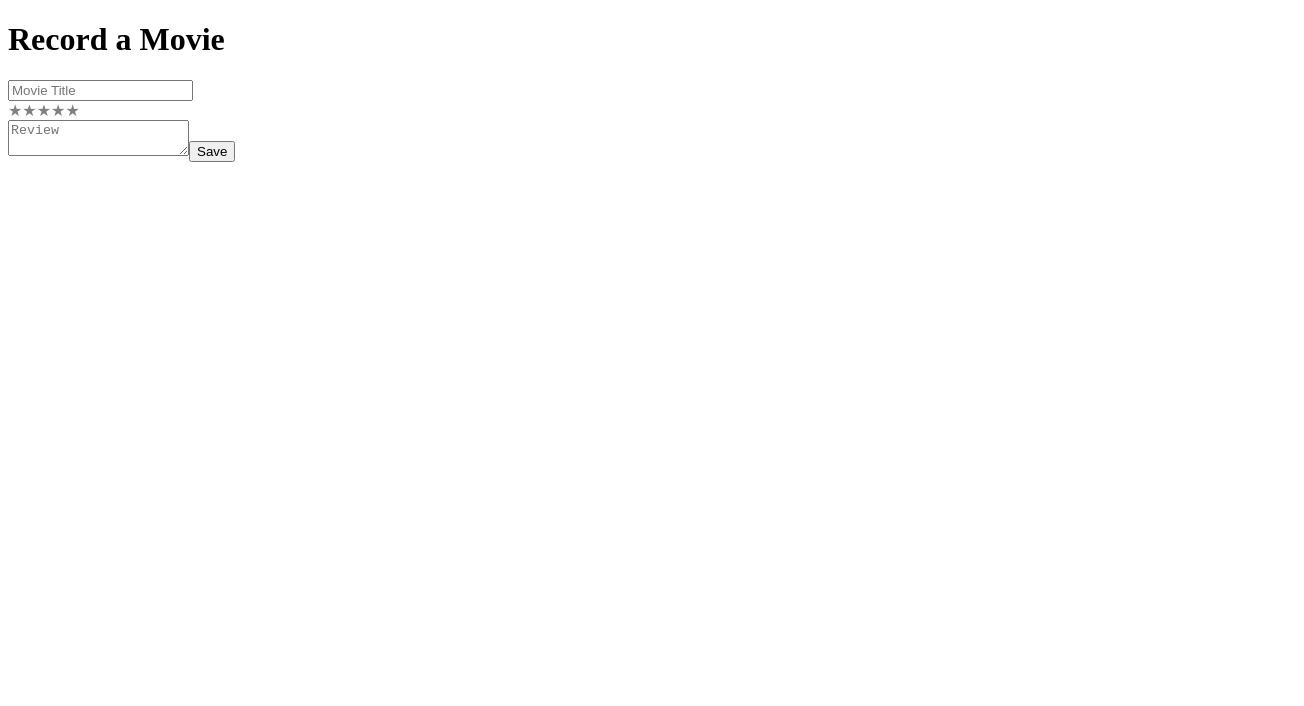
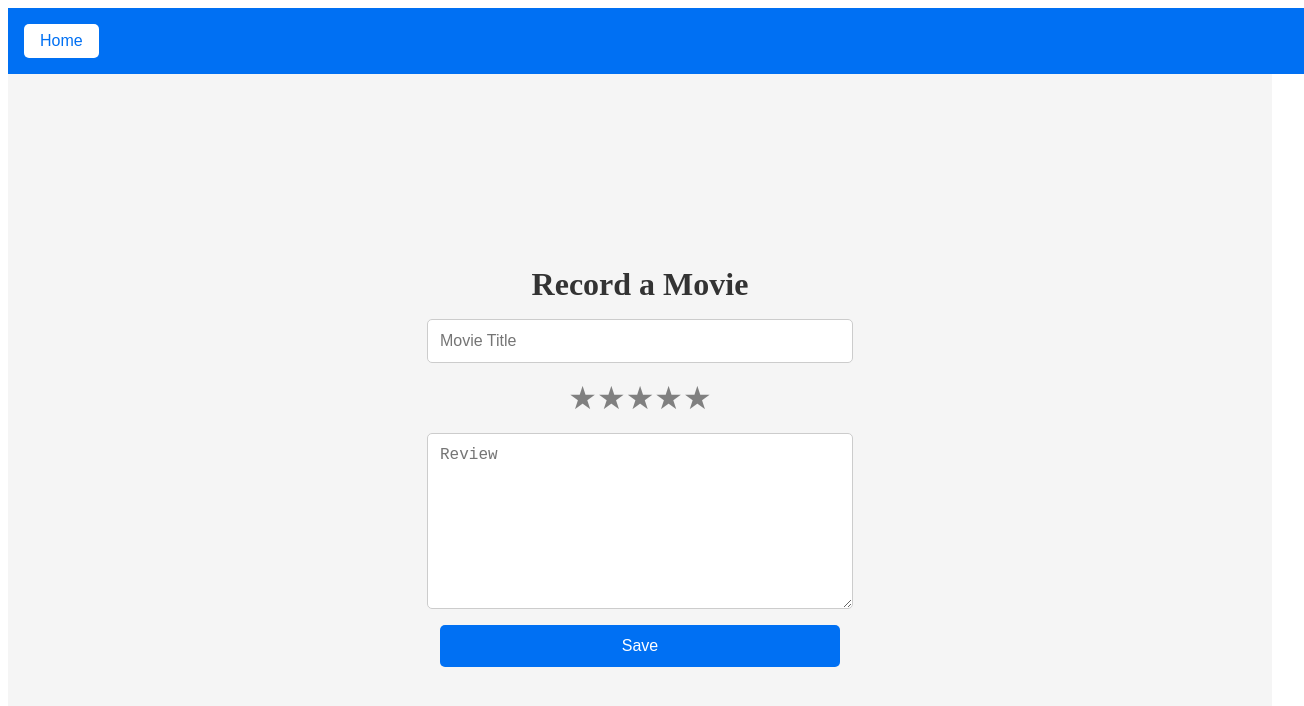
Before and after one commit to HwaI12/cinema_log, a Next.js app: page /movies in a window 1280 px wide. Shown: the top 706 px of the page, 1304 px wide, since content can reach past the window. Built offline with nearby package versions, Linux system fonts and the light colour scheme; no server answers.

Commit message:
chore: Update npm dependencies and add Header component

```diff
--- a/package.json
+++ b/package.json
@@ -11,9 +11,11 @@
   "dependencies": {
     "@heroicons/react": "^2.1.3",
     "@supabase/supabase-js": "^2.43.2",
+    "@types/styled-components": "^5.1.34",
     "next": "14.2.3",
     "react": "^18",
-    "react-dom": "^18"
+    "react-dom": "^18",
+    "styled-components": "^6.1.11"
   },
   "devDependencies": {
     "@types/node": "^20",
--- /dev/null
+++ b/src/components/Header.tsx
@@ -0,0 +1,64 @@
+import { useEffect, useState } from 'react';
+import { useRouter } from 'next/navigation';
+import { supabase } from '../lib/supabaseClient';
+import styled from 'styled-components';
+
+const HeaderContainer = styled.header`
+  width: 100%;
+  padding: 1rem;
+  background-color: #0070f3;
+  display: flex;
+  justify-content: space-between;
+  align-items: center;
+  color: white;
+`;
+
+const Button = styled.button`
+  padding: 0.5rem 1rem;
+  border: none;
+  border-radius: 5px;
+  background-color: white;
+  color: #0070f3;
+  font-size: 1rem;
+  cursor: pointer;
+
+  &:hover {
+    background-color: #e0e0e0;
+  }
+`;
+
+const Header = () => {
+  const [user, setUser] = useState<any>(null);
+  const router = useRouter();
+
+  useEffect(() => {
+    const fetchUser = async () => {
+      const { data, error } = await supabase.auth.getSession();
+      if (error) {
+        console.error(error);
+        return;
+      }
+      setUser(data?.session?.user ?? null);
+    };
+    fetchUser();
+  }, []);
+
+  const handleLogout = async () => {
+    const { error } = await supabase.auth.signOut();
+    if (error) {
+      alert(error.message);
+    } else {
+      setUser(null);
+      router.push('/auth/signin');
+    }
+  };
+
+  return (
+    <HeaderContainer>
+      <Button onClick={() => router.push('/')}>Home</Button>
+      {user && <Button onClick={handleLogout}>Logout</Button>}
+    </HeaderContainer>
+  );
+};
+
+export default Header;
--- a/src/pages/movies/index.tsx
+++ b/src/pages/movies/index.tsx
@@ -1,53 +1,136 @@
-// pages/movies/index.tsx
 import { useState } from 'react';
 import { supabase } from '../../lib/supabaseClient';
-import { useRouter } from 'next/router';
+import Header from '../../components/Header';
+import styled from 'styled-components';
+
+const Container = styled.div`
+  display: flex;
+  flex-direction: column;
+  align-items: center;
+  justify-content: center;
+  height: calc(100vh - 60px); /* Adjust height to accommodate header */
+  background-color: #f5f5f5;
+  padding: 20px;
+`;
+
+const Title = styled.h1`
+  font-size: 2rem;
+  margin-bottom: 1rem;
+  color: #333;
+`;
+
+const Input = styled.input`
+  width: 100%;
+  max-width: 400px;
+  padding: 0.75rem;
+  margin-bottom: 1rem;
+  border: 1px solid #ccc;
+  border-radius: 5px;
+  font-size: 1rem;
+`;
+
+const TextArea = styled.textarea`
+  width: 100%;
+  max-width: 400px;
+  padding: 0.75rem;
+  margin-bottom: 1rem;
+  border: 1px solid #ccc;
+  border-radius: 5px;
+  font-size: 1rem;
+  height: 150px;
+`;
+
+const Button = styled.button`
+  width: 100%;
+  max-width: 400px;
+  padding: 0.75rem;
+  margin-bottom: 1rem;
+  border: none;
+  border-radius: 5px;
+  background-color: #0070f3;
+  color: white;
+  font-size: 1rem;
+  cursor: pointer;
+
+  &:hover {
+    background-color: #005bb5;
+  }
+
+  &:disabled {
+    background-color: #aaa;
+    cursor: not-allowed;
+  }
+`;
+
+const Stars = styled.div`
+  display: flex;
+  justify-content: center;
+  margin-bottom: 1rem;
+`;
+
+const Star = styled.span<{ active: boolean }>`
+  cursor: pointer;
+  font-size: 2rem;
+  color: ${props => (props.active ? 'gold' : 'grey')};
+
+  &:hover {
+    color: gold;
+  }
+`;
 
 export default function Movies() {
   const [title, setTitle] = useState('');
   const [rating, setRating] = useState(0);
   const [review, setReview] = useState('');
-  const router = useRouter();
+  const [loading, setLoading] = useState(false);
 
   const handleSave = async () => {
-    const { data, error } = await supabase
+    setLoading(true);
+    const { error } = await supabase
       .from('movies')
       .insert([{ title, rating, review, date: new Date().toISOString() }]);
+    setLoading(false);
     if (error) {
       alert(error.message);
     } else {
       setTitle('');
       setRating(0);
       setReview('');
+      alert('Movie review saved successfully!');
     }
   };
 
   return (
-    <div>
-      <h1>Record a Movie</h1>
-      <input
+    <>
+      <Header />
+      <Container>
+        <Title>Record a Movie</Title>
+        <Input
           type="text"
           placeholder="Movie Title"
           value={title}
           onChange={(e) => setTitle(e.target.value)}
         />
-      <div>
+        <Stars>
           {[1, 2, 3, 4, 5].map((star) => (
-          <span
+            <Star
               key={star}
+              active={star <= rating}
               onClick={() => setRating(star)}
-            style={{ cursor: 'pointer', color: star <= rating ? 'gold' : 'grey' }}
             >
               ★
-          </span>
+            </Star>
           ))}
-      </div>
-      <textarea
+        </Stars>
+        <TextArea
           placeholder="Review"
           value={review}
           onChange={(e) => setReview(e.target.value)}
         />
-      <button onClick={handleSave}>Save</button>
-    </div>
+        <Button onClick={handleSave} disabled={loading}>
+          {loading ? 'Loading...' : 'Save'}
+        </Button>
+      </Container>
+    </>
   );
 }
```
Also changed, not shown: src/app/page.tsx (+99 -15 lines), src/pages/auth/signin.tsx (+73 -11 lines), 1 other file (tests, documents, lock files or other folders). Lines whose indentation alone changed are shown as unchanged.
